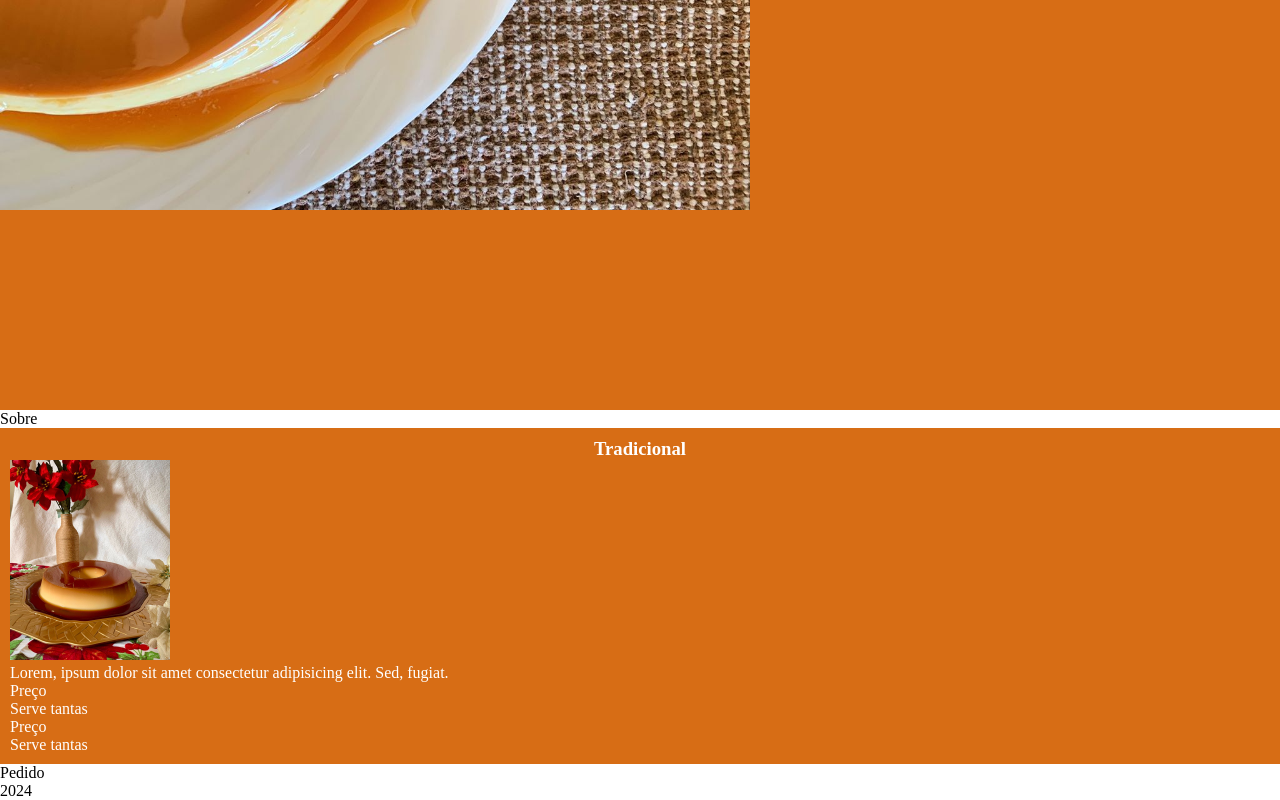
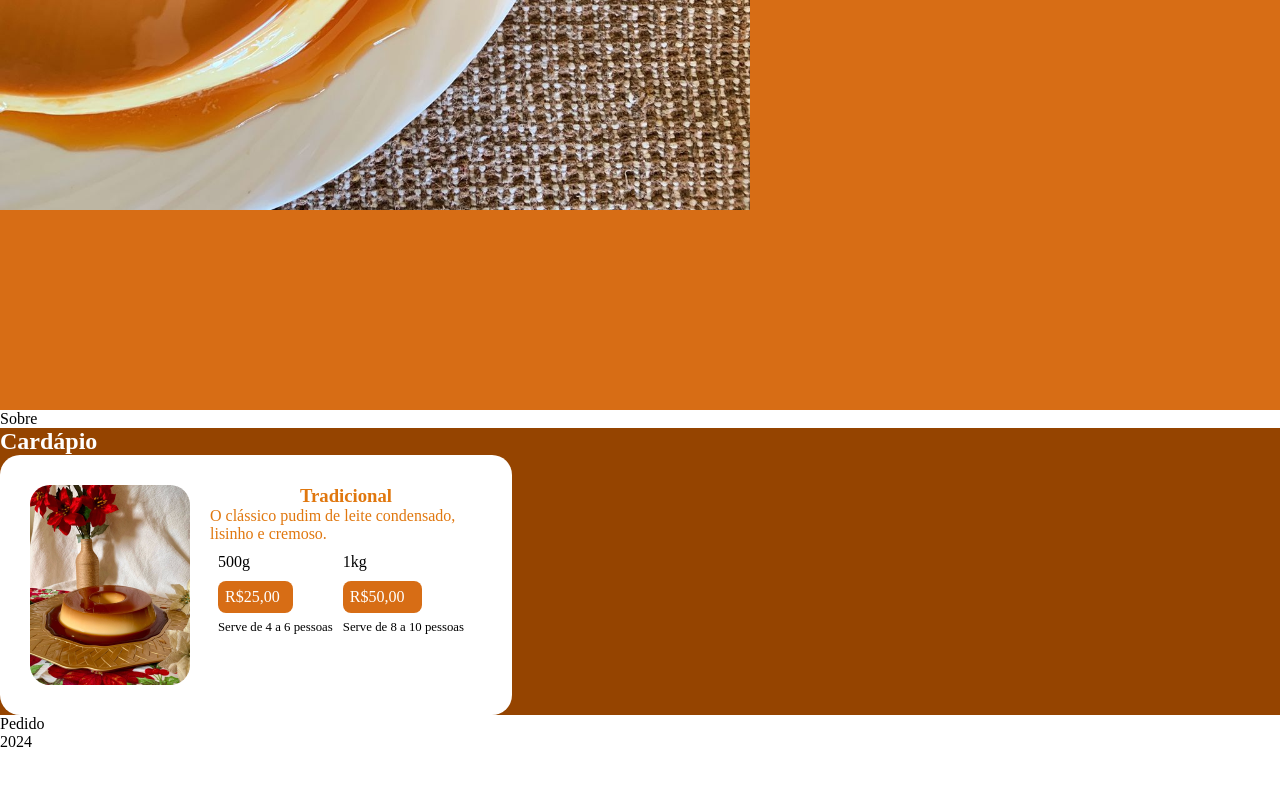
Before and after one commit to carlalopesj/glorioso-pudim, a plain HTML site: page GloriosoPudim/index.html in a window 1280 px wide. Shown: the part 860-1660 px from the top of the page. After the commit the page ends 1611 px from the top, so only its background shows below. Drawn offline with Linux system fonts and the light colour scheme.

Commit message:
Começando Cardápio

```diff
--- a/GloriosoPudim/index.html
+++ b/GloriosoPudim/index.html
@@ -36,18 +36,23 @@
         </section>
 
         <section id="cardapio">
+            <h2>Cardápio</h2>
             <div class="pudim-tradicional">
-                <h3>Tradicional</h3>
                 <img src="./images/img-pudim-trad-2.jpeg">
-                <p>Lorem, ipsum dolor sit amet consectetur adipisicing elit. Sed, fugiat.</p>
-                <div class="info-preco">
-                    <div class="500">
-                        <p>Preço</p>
-                        <p>Serve tantas</p>
-                    </div>
-                    <div class="1kg">
-                        <p>Preço</p>
-                        <p>Serve tantas</p>
+                <div class="info-pudim">
+                    <h3>Tradicional</h3>
+                    <p>O clássico pudim de leite condensado, lisinho e cremoso.</p>
+                    <div class="info-preco">
+                        <div class="500">
+                            <p class="peso-p">500g</p>
+                            <p class="preco-p">R$25,00</p>
+                            <p class="serve-p">Serve de 4 a 6 pessoas</p>
+                        </div>
+                        <div class="1kg">
+                            <p class="peso-p">1kg</p>
+                            <p class="preco-p">R$50,00</p>
+                            <p class="serve-p">Serve de 8 a 10 pessoas</p>
+                        </div>
                     </div>
                 </div>
             </div>
--- a/GloriosoPudim/styles.css
+++ b/GloriosoPudim/styles.css
@@ -1,4 +1,5 @@
 @import url('https://fonts.googleapis.com/css2?family=Alata&display=swap');
+@import url('https://fonts.googleapis.com/css2?family=Poppins:ital,wght@0,100;0,200;0,300;0,400;0,500;0,600;0,700;0,800;0,900;1,100;1,200;1,300;1,400;1,500;1,600;1,700;1,800;1,900&display=swap');
 
 * {
     margin: 0;
@@ -12,7 +13,7 @@ nav {
     justify-content: space-between;
     align-items: center;
     margin: 10px 50px;
-    font-family: "Alata", sans-serif;
+    font-family: "Poppins", sans-serif;
     font-weight: 400;
 }
 
@@ -54,12 +55,18 @@ nav {
 
 #cardapio {
     display: grid;
+    background-color: #954400;
+    color: white;
 }
 
 .pudim-tradicional {
-    background-color: #d76d15;
-    color: white;
-    padding: 10px;
+    background-color: #ffffff;
+    display: flex;
+    flex-direction: row;
+    color:rgb(224, 119, 14);
+    padding: 30px;
+    width: 40%;
+    border-radius: 20px;
 }
 
 .pudim-tradicional h3 {
@@ -68,6 +75,36 @@ nav {
 
 .pudim-tradicional img {
     height: 200px;
+    border-radius: 20px;
+    margin-right: 20px;
+}
+
+.info-preco {
+    display: flex;
+    flex-direction: row;
+    justify-content: center;
+    align-items: center;
+}
+
+.peso-p {
+    color: black;
+    margin-top: 10px;
+    margin-bottom: 10px;
+}
+
+.preco-p {
+    background-color: #d76d15;
+    color: white;
+    border-radius: 8px;
+    padding: 7px;
+    width: 60%;
+    margin-bottom: 7px;
+}
+
+.serve-p {
+    font-size: 0.8rem;
+    margin-right: 10px;
+    color: black;
 }
 
 /*RGB 224, 119, 14, 1*/
```
